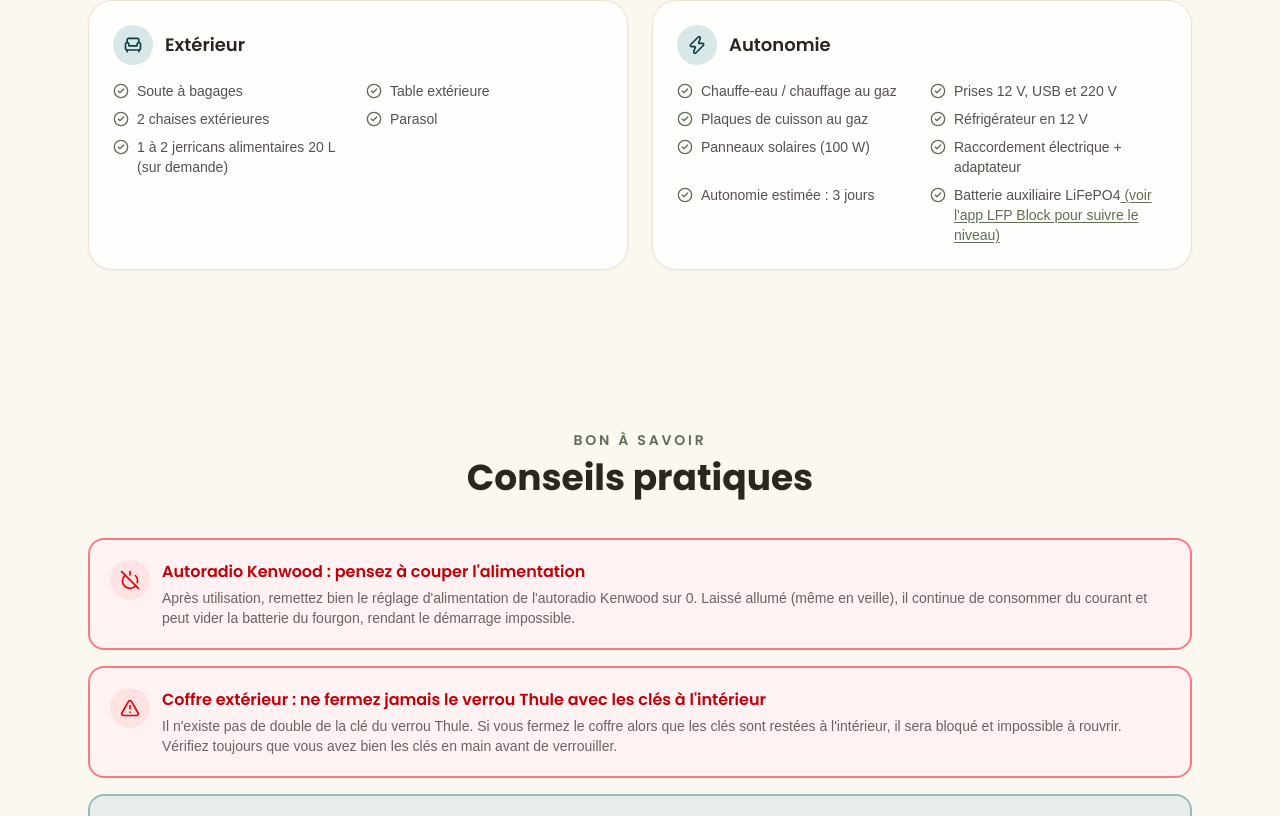
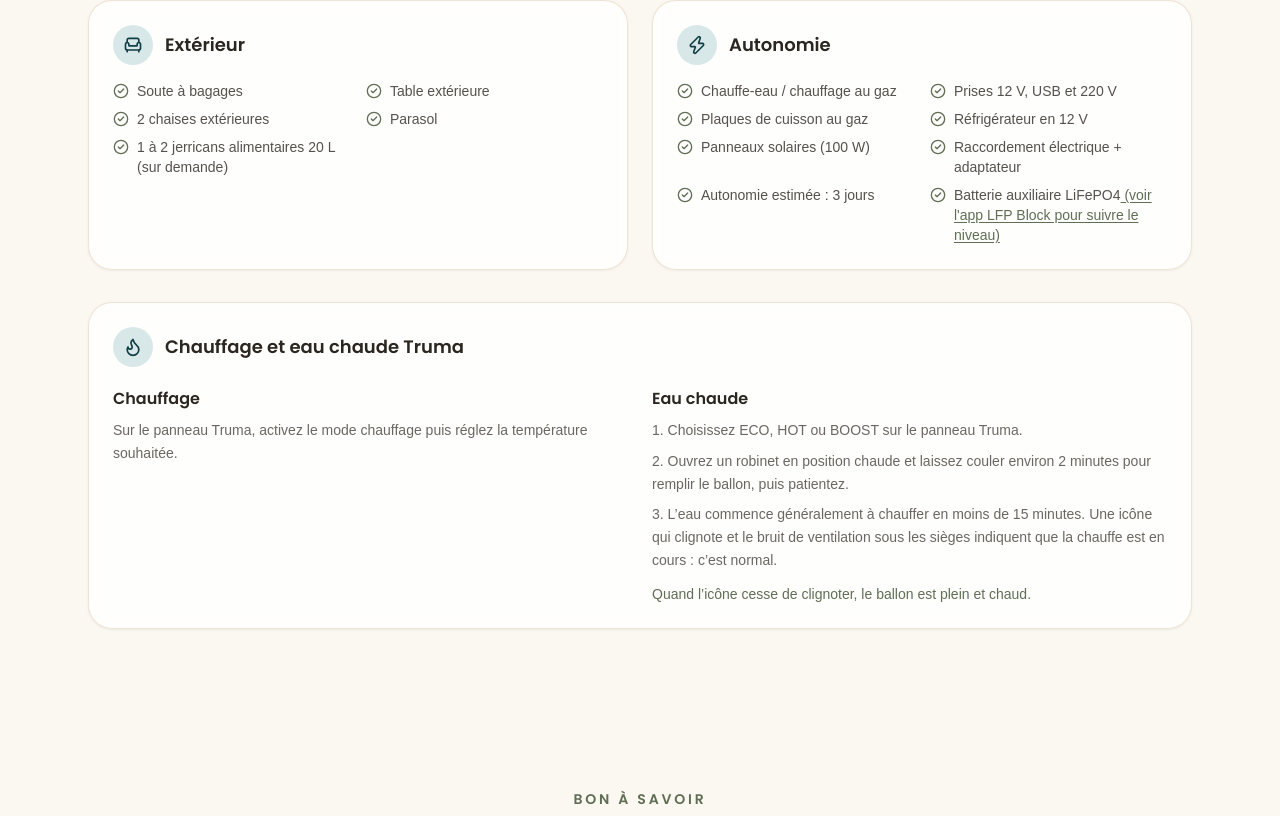
Before and after one commit to jayhem10/le-tour-en-cara, a Next.js app: page / in a window 1280 px wide. Shown: the part 4123-4939 px from the top of the page. Built offline with nearby package versions, Linux system fonts and the light colour scheme; no server answers; a web font is replaced by a local one.

Commit message:
add water and truma part

```diff
--- a/components/Equipment.tsx
+++ b/components/Equipment.tsx
@@ -1,4 +1,4 @@
-import { CheckCircle2 } from "lucide-react";
+import { CheckCircle2, Flame } from "lucide-react";
 import { siteConfig } from "@/config/site";
 import { Card } from "@/components/ui/Card";
 import { ScrollReveal } from "@/components/ui/ScrollReveal";
@@ -6,6 +6,7 @@ import { ScrollReveal } from "@/components/ui/ScrollReveal";
 /** Équipements inclus, groupés par catégorie (Conduite, Cuisine / Repas, ...). */
 export function Equipment() {
   return (
+    <div className="space-y-8">
       <div className="grid grid-cols-1 gap-6 md:grid-cols-2">
         {siteConfig.equipment.map((category, index) => {
           const Icon = category.icon;
@@ -45,5 +46,42 @@ export function Equipment() {
           );
         })}
       </div>
+
+      <ScrollReveal delay={siteConfig.equipment.length * 60}>
+        <Card>
+          <div className="mb-5 flex items-center gap-3">
+            <span className="flex h-10 w-10 shrink-0 items-center justify-center rounded-full bg-terracotta-light/30 text-terracotta-dark">
+              <Flame className="h-5 w-5" aria-hidden />
+            </span>
+            <h3 className="font-display text-lg font-semibold text-ink">Chauffage et eau chaude Truma</h3>
+          </div>
+          <div className="grid grid-cols-1 gap-6 md:grid-cols-2">
+            <section>
+              <h4 className="font-semibold text-ink">Chauffage</h4>
+              <p className="mt-2 text-sm leading-relaxed text-ink/70">
+                Sur le panneau Truma, activez le mode chauffage puis réglez la température souhaitée.
+              </p>
+            </section>
+            <section>
+              <h4 className="font-semibold text-ink">Eau chaude</h4>
+              <ol className="mt-2 list-inside list-decimal space-y-2 text-sm leading-relaxed text-ink/70">
+                <li>Choisissez ECO, HOT ou BOOST sur le panneau Truma.</li>
+                <li>
+                  Ouvrez un robinet en position chaude et laissez couler environ 2 minutes pour remplir le ballon,
+                  puis patientez.
+                </li>
+                <li>
+                  L’eau commence généralement à chauffer en moins de 15 minutes. Une icône qui clignote et le bruit
+                  de ventilation sous les sièges indiquent que la chauffe est en cours : c’est normal.
+                </li>
+              </ol>
+              <p className="mt-3 text-sm font-medium text-sauge-dark">
+                Quand l’icône cesse de clignoter, le ballon est plein et chaud.
+              </p>
+            </section>
+          </div>
+        </Card>
+      </ScrollReveal>
+    </div>
   );
 }
```
Lines whose indentation alone changed are shown as unchanged.
